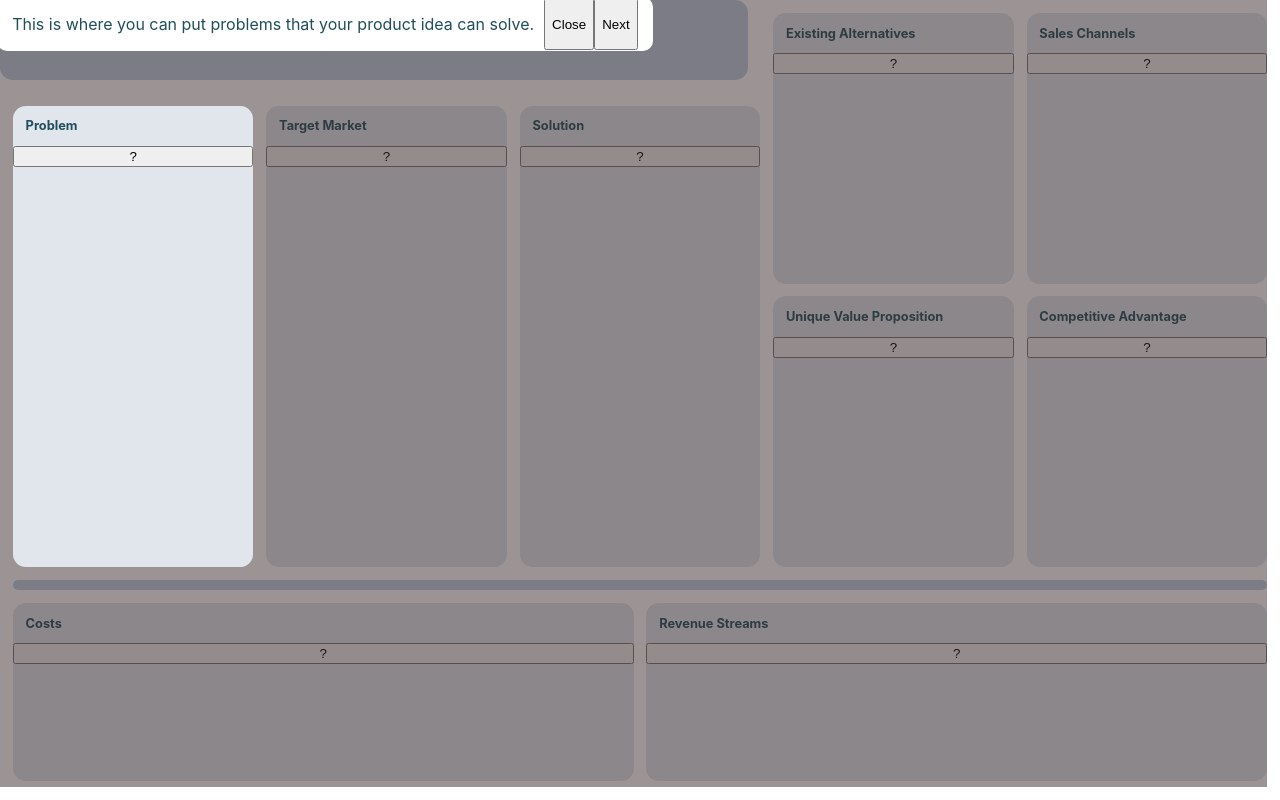
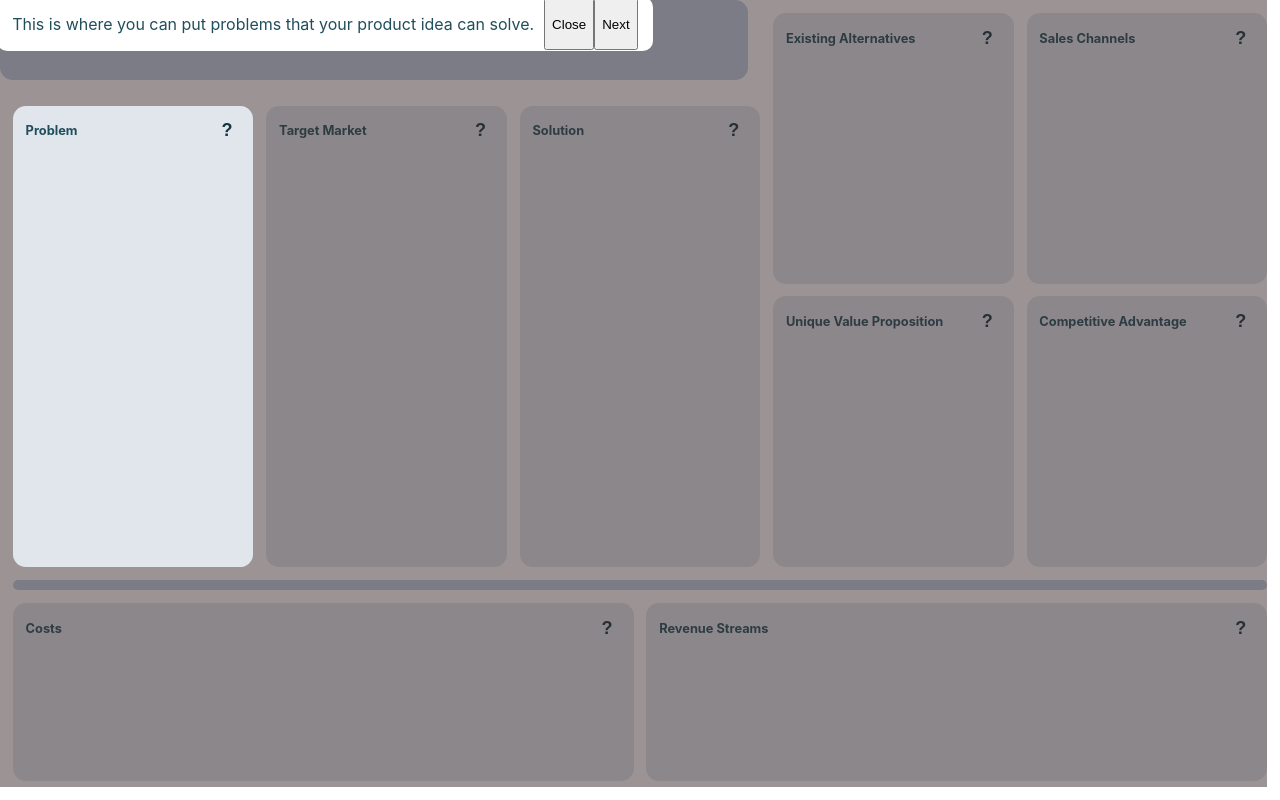
Before and after one commit to alexthehaszard/canvas-creator, a React (Create React App) app: page /lean/1 in a window 1280 px wide. Built offline with nearby package versions, Linux system fonts and the light colour scheme; no server answers; the database is empty.

Commit message:
change print styling, update button styling for canvas screen

```diff
--- a/src/components/LeanCanvasBox.jsx
+++ b/src/components/LeanCanvasBox.jsx
@@ -71,12 +71,17 @@ class LeanCanvasBox extends Component {
         // onMouseEnter={() => this.mouseOver()}
         // onMouseLeave={() => this.mouseOff()}
       >
-        <h3>{this.props.title}</h3>
-        <button
-          onClick={() => this.props.parentCallback(null, null, this.props.name)}
-        >
-          ?
-        </button>
+        <div className="canvas-box-header">
+          <h3>{this.props.title}</h3>
+          <button
+            onClick={() =>
+              this.props.parentCallback(null, null, this.props.name)
+            }
+            className="canvas-box-tut"
+          >
+            ?
+          </button>
+        </div>
         <div className="list">
           <div
             style={{
--- a/src/index.css
+++ b/src/index.css
@@ -3,6 +3,7 @@
   --secondary: #e0e6ec;
   --font-colour-primary: #15353f;
   --font-colour-secondary: #204e5c;
+  --main-link-arrow-1: 5px;
 }
 
 body {
@@ -43,6 +44,16 @@ h2 {
 h3 {
   font-size: 1vw;
   margin: 1vw;
+}
+
+.main-link {
+  text-decoration: none;
+  color: var(--font-colour-primary);
+}
+
+.main-link-wrapper {
+  display: flex;
+  align-items: center;
 }
 
 .lean-nav {
@@ -111,6 +122,27 @@ textarea:hover {
   background: var(--secondary);
   border-radius: 1vw;
   max-height: 100%;
+}
+
+.canvas-box-header {
+  display: flex;
+  justify-content: space-between;
+  padding: 5px 15px 0 0;
+}
+
+.canvas-box-tut {
+  border: none;
+  border-radius: 5px;
+  background: none;
+  cursor: pointer;
+  font-size: large;
+  font-weight: bold;
+  color: var(--font-colour-primary);
+  transition: background 0.5s ease;
+}
+
+.canvas-box-tut:hover {
+  background: rgba(58, 42, 42, 0.2);
 }
 
 .lean-nav {
@@ -199,3 +231,14 @@ textarea:hover {
     grid-template-rows: 1fr 1fr 1fr 1fr;
   }
 }
+
+@media print {
+  .canvas-box-tut {
+    display: none;
+  }
+}
+
+@page {
+  size: auto;
+  margin: 0mm;
+}
--- a/src/pages/Main.jsx
+++ b/src/pages/Main.jsx
@@ -39,9 +39,16 @@ class Main extends Component {
           </div>
           <div className="blurb lean">
             <h1>The Lean Canvas can help flesh out your business idea.</h1>
-            <Link to="/lean/">Create new lean canvas</Link>
+            <div className="main-link-wrapper">
+              <Link to="/lean/" className="main-link">
+                Create new lean canvas
+              </Link>
+              <Link to="/lean/" className="main-link">
+                ⟶
+              </Link>
+            </div>
             <br />
-            <Link to={`/lean/${this.state.previous.id}`}>
+            <Link to={`/lean/${this.state.previous.id}`} className="main-link">
               {this.state.previous.text}
             </Link>
           </div>
```
